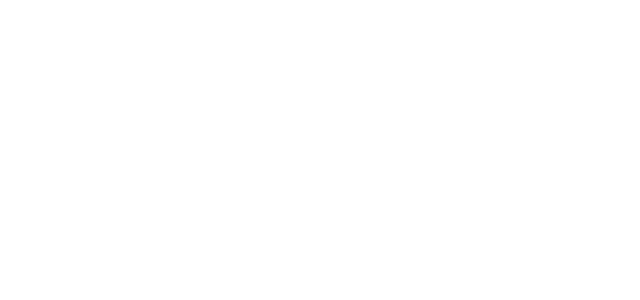
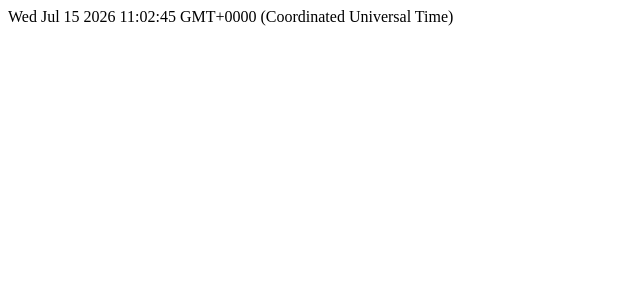
Before and after one commit to lakkq/vue-memorizing-words, a Vue app: page / in a window 1280 px wide. Shown: the top 300 px of the page, without its empty margins (0-640 px from the left). Built offline with nearby package versions, Linux system fonts and the light colour scheme.

Commit message:
add date

```diff
--- a/src/App.vue
+++ b/src/App.vue
@@ -1,7 +1,7 @@
 <script setup>
-
+  const now = new Date()
 </script>
 
 <template>
-
+  <div>{{ now }}</div>
 </template>
```
